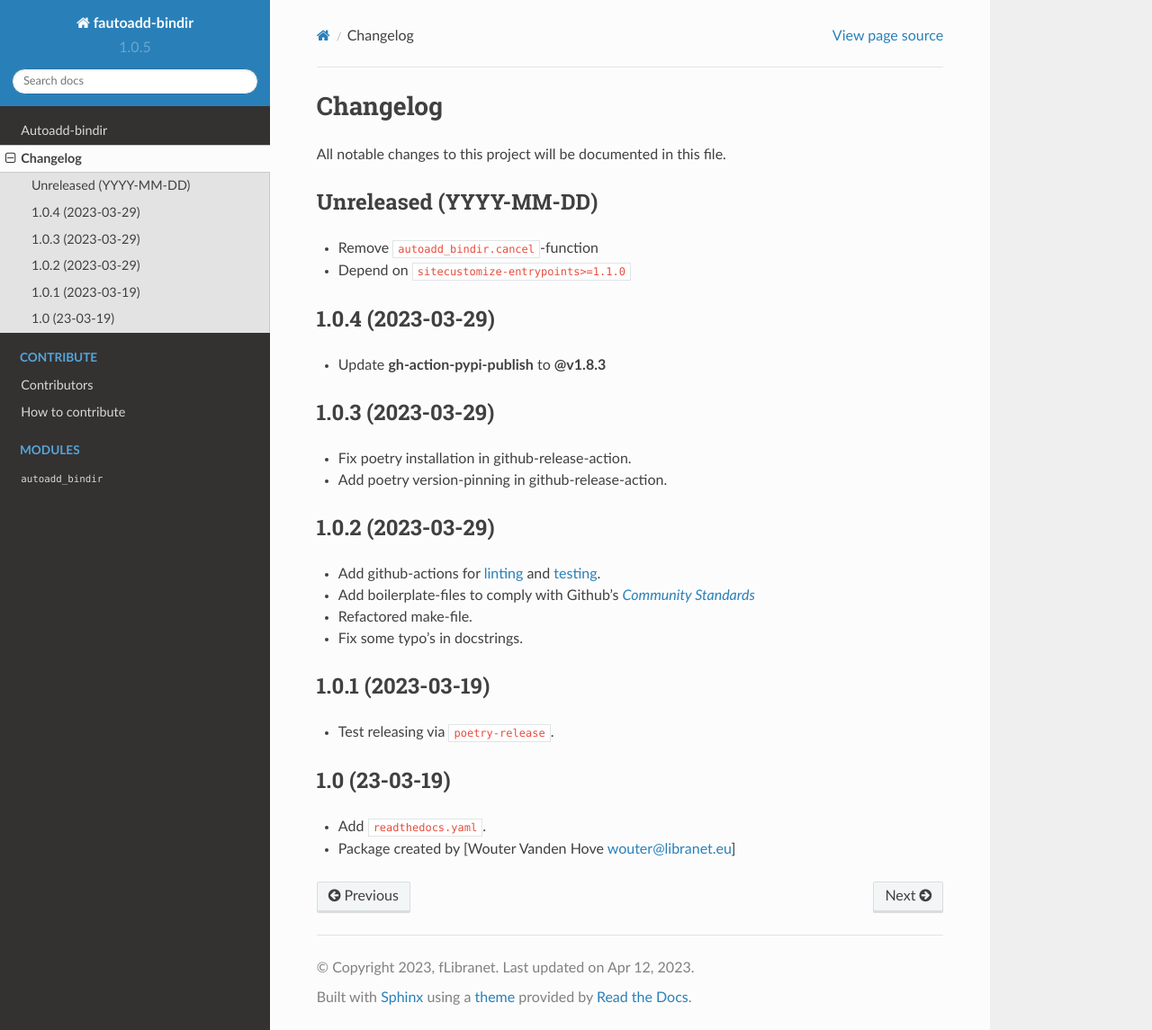
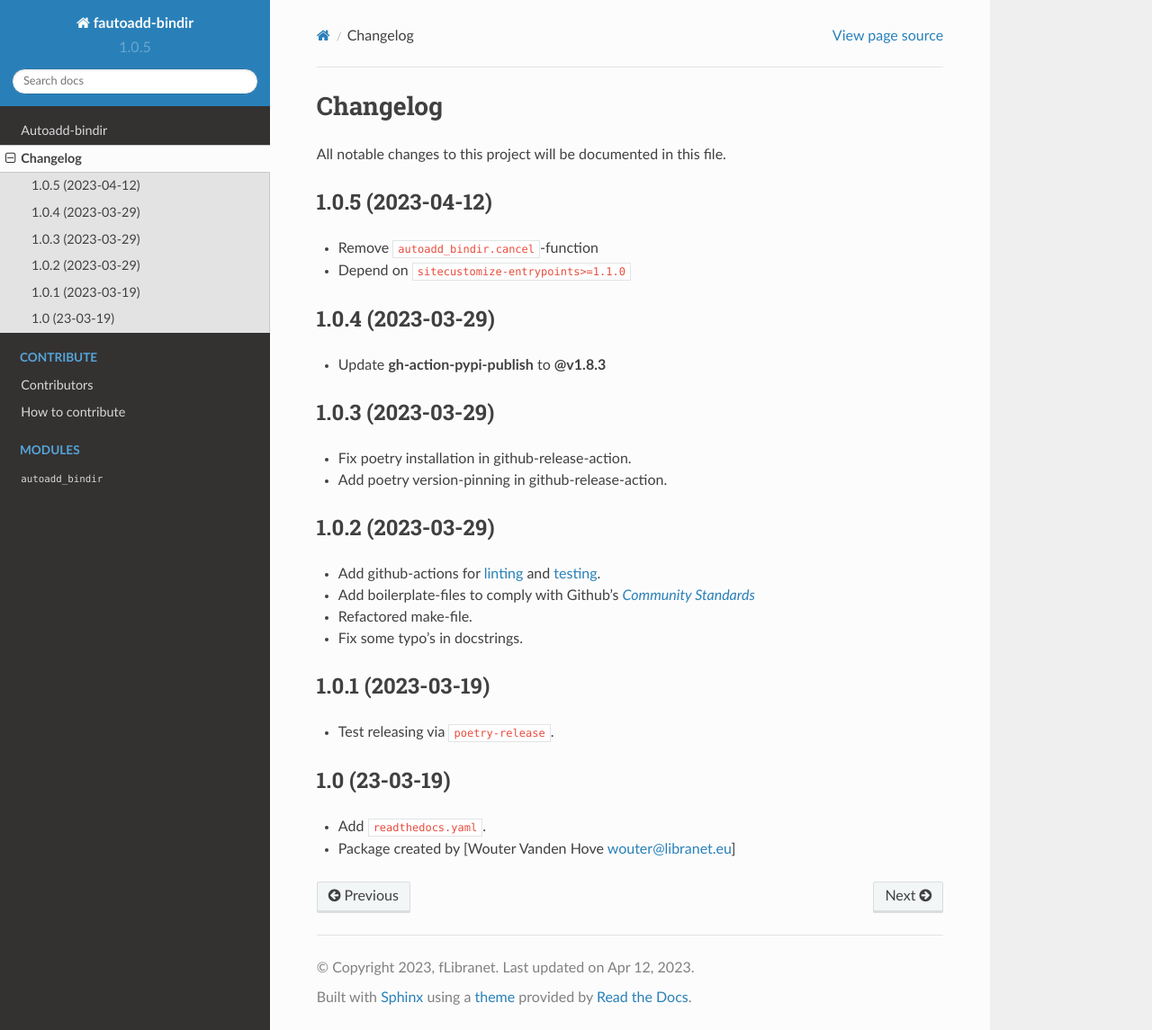
Before and after one commit to libranet/autoadd-bindir, a Sphinx documentation site: the page built from docs/changes.md, in a window 1280 px wide and 1145 px high. Shown: the whole window at 90% size. Built offline with Sphinx 7.4.7 and the Read the Docs theme 2.0.0, drawn with Linux system fonts in a browser that asks for light colours; pages that are not in the unit, such as notebooks, are missing from menus.

Commit message:
Release autoadd-bindir 1.0.5

```diff
--- a/docs/changes.md
+++ b/docs/changes.md
@@ -3,7 +3,7 @@
 All notable changes to this project will be documented in this file.
 
 
-## Unreleased (YYYY-MM-DD)
+## 1.0.5 (2023-04-12)
 
 - Remove ``autoadd_bindir.cancel``-function
 
--- a/pyproject.toml
+++ b/pyproject.toml
@@ -83,7 +83,7 @@ envdir = "var/cache/nox"
 
 [tool.poetry]
 name = "autoadd_bindir"
-version = "1.0.5a0" # version managed by poetry-version-plugin
+version = "1.0.5" # version managed by poetry-version-plugin
 license = "MIT"
 description = "Automatically add bin-dir to PATH for every process in your virtualenv."
 readme = "docs/readme.md"
```
